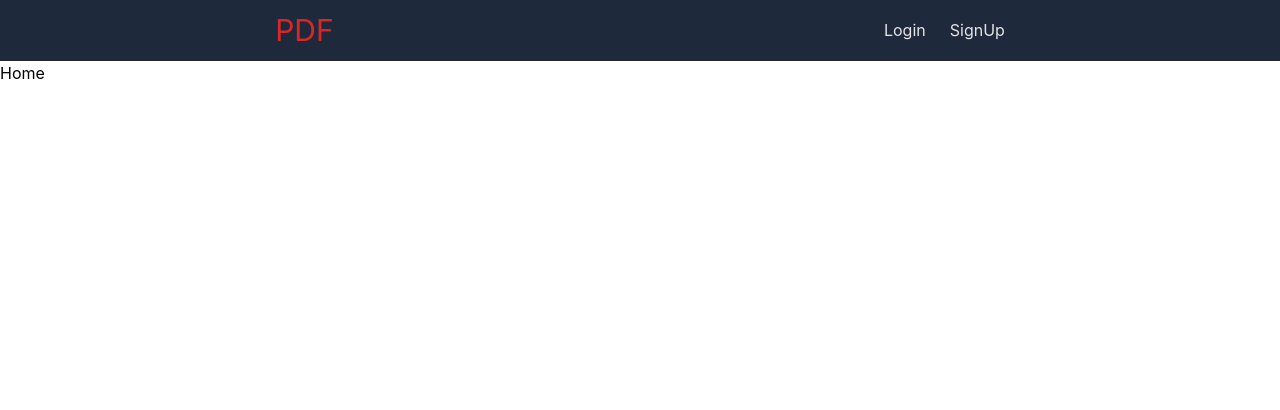
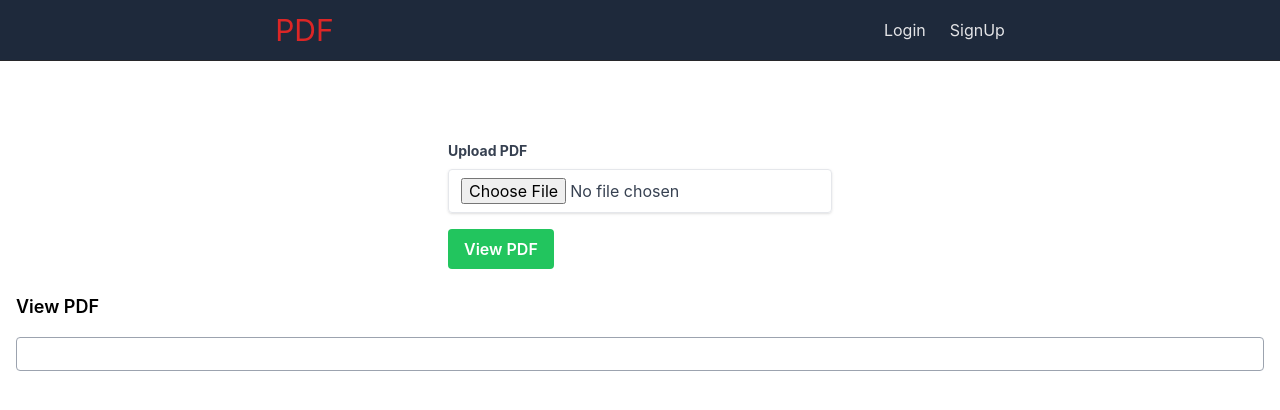
Before and after one commit to shakilshegu/PDF, a React (Create React App) app in the folder fontend/users-auth/: page / in a window 1280 px wide. Shown: the top 410 px of the page. Built offline with nearby package versions, Linux system fonts and the light colour scheme; no server answers.

Commit message:
new committ

```diff
--- a/fontend/users-auth/src/App.js
+++ b/fontend/users-auth/src/App.js
@@ -1,7 +1,7 @@
 import { Routes,Route } from 'react-router-dom';
 import './App.css';
 import Navbar from './components/Navbar';
-import Home from './pages/Home'
+import PDFuploder from './pages/PDFuploder';
 import Login from './pages/Login'
 import SignUp from './pages/SignUp'
 import { Toaster } from "react-hot-toast";
@@ -13,7 +13,7 @@ function App() {
       <Navbar/>
       <Toaster position="top-center" role="status" />
       <Routes>
-        <Route path='/' element={<Home/>}> </Route>
+        <Route path='/' element={<PDFuploder/>}> </Route>
         <Route path='/login' element={<Login/>}> </Route>
         <Route path='/signup' element={<SignUp/>}> </Route>
       </Routes>
--- a/fontend/users-auth/src/pages/Home.js
+++ /dev/null
@@ -1,11 +0,0 @@
-import React from 'react'
-
-const Home = () => {
-  return (
-    <div>
-      Home
-    </div>
-  )
-}
-
-export default Home
--- /dev/null
+++ b/fontend/users-auth/src/pages/PDFuploder.js
@@ -0,0 +1,63 @@
+import React, { useState } from 'react'
+
+const PDFuploder = () => {
+  const [pdfFile,setPdfFile] = useState(null)
+  const [viewPdf,setViewPdf] = useState(null)
+  const fileType = ['application/pdf']
+
+  const handleChange = (e)=>{
+      let selectedFile = e.target.files[0]
+      if(selectedFile){
+        if(selectedFile && fileType.includes(selectedFile.type)){
+          let reader = new FileReader()
+          reader.readAsDataURL(selectedFile)
+          reader.onload = (e)=>{
+            setPdfFile(e.target.result)
+          }
+        }else{
+          setPdfFile(null)
+        }
+      }else{
+        console.log("pls select");
+      }
+  }
+  const handleSubmit = (e)=>{
+    e.preventDefult()
+    if(pdfFile !== null){
+      setViewPdf(pdfFile)
+    }else{
+      setViewPdf(null)
+    }
+ }
+  return (
+    <div className="container mx-auto mt-16 p-4">
+      <form className="w-full max-w-sm mx-auto">
+        <div className="mb-4">
+          <label className="block text-gray-700 text-sm font-bold mb-2" for="pdfFile">
+            Upload PDF
+          </label>
+          <input
+            type="file"
+            id="pdfFile"
+            className="shadow appearance-none border rounded w-full py-2 px-3 text-gray-700 leading-tight focus:outline-none focus:shadow-outline"
+            accept=".pdf"
+            onChange={handleChange}
+          />
+        </div>
+        <button
+          type="submit"
+          className="bg-green-500 hover:bg-green-600 text-white font-semibold py-2 px-4 rounded focus:outline-none focus:shadow-outline"
+          onChange={handleSubmit}
+        >
+          View PDF
+        </button>
+      </form>
+      <h2 className="mt-6 text-lg font-semibold">View PDF</h2>
+      <div className="pdf-container mt-4 border border-gray-400 p-4 rounded">
+
+      </div>
+    </div>
+  )
+}
+
+export default PDFuploder
```
